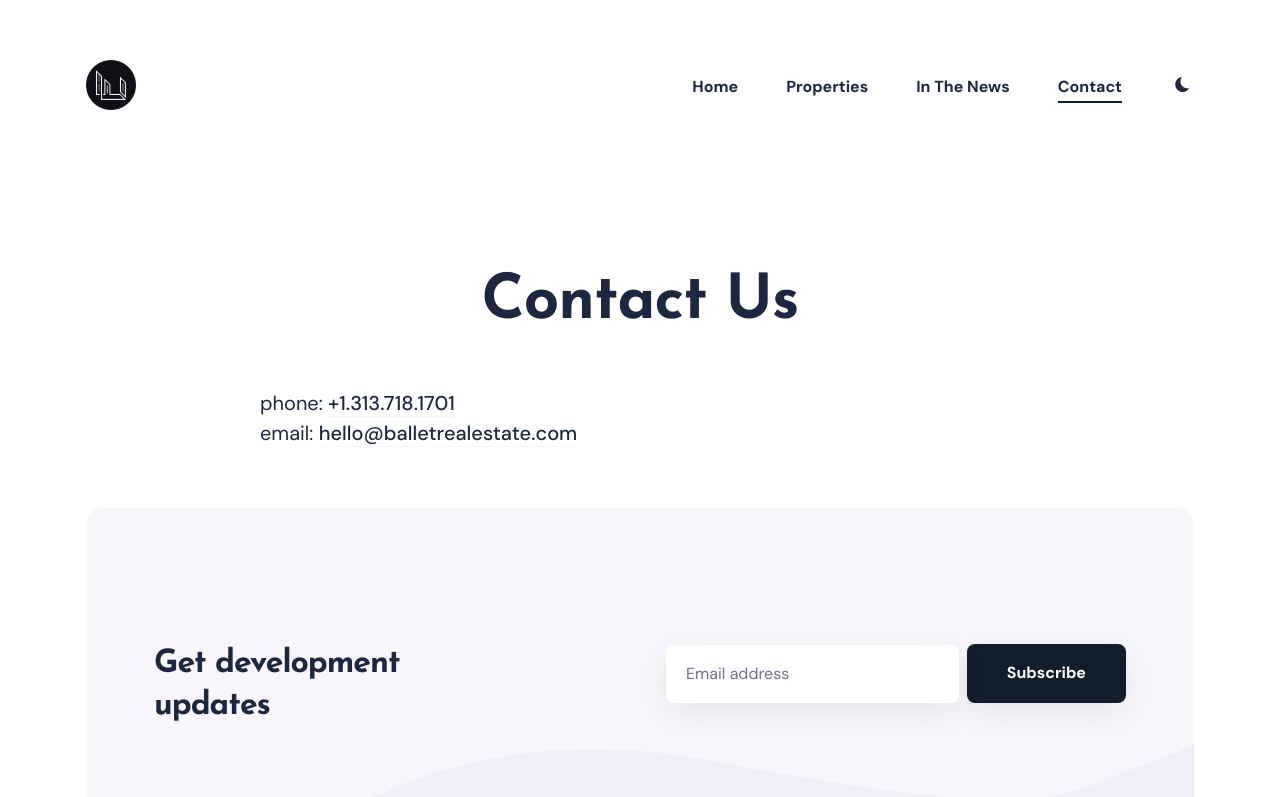
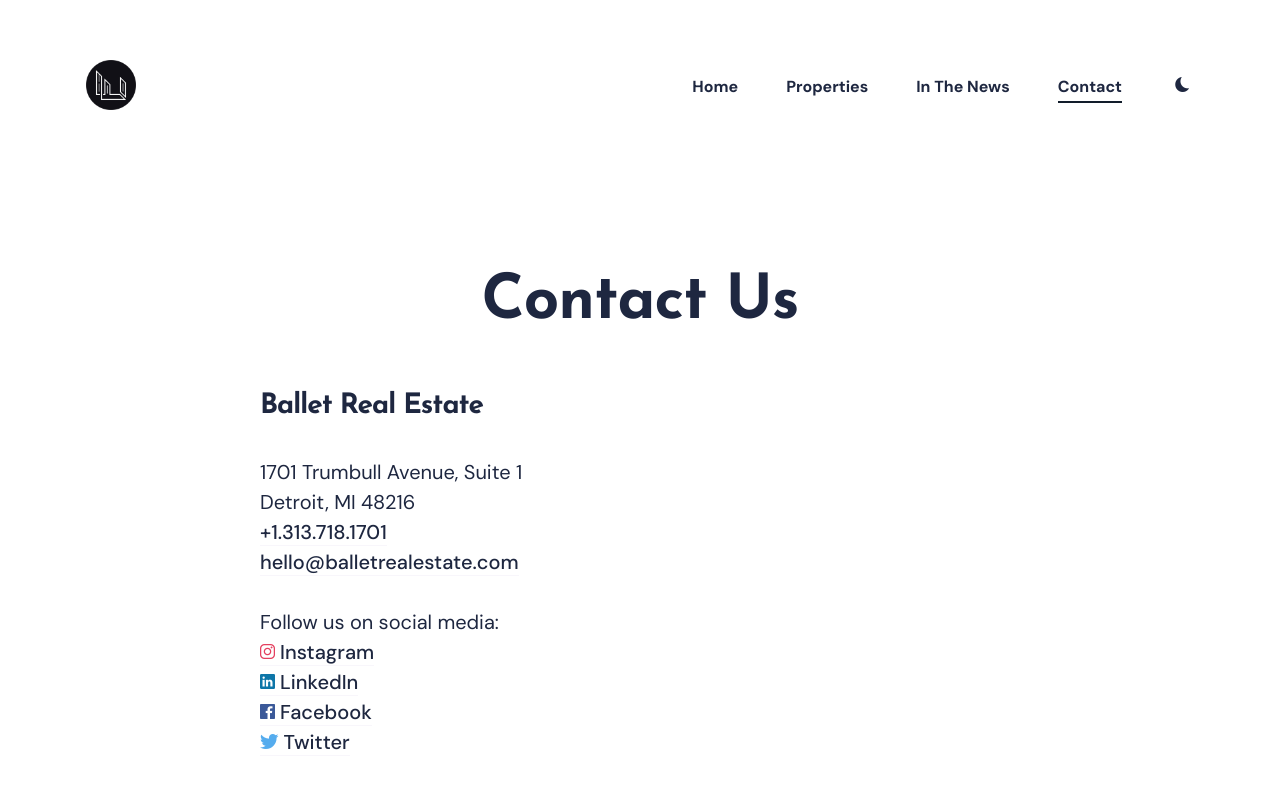
Before and after one commit to balletrealestate/balletrealestate.github.io, a Jekyll site: the page built from _pages/contact.html, in a window 1280 px wide and 1400 px high. Shown: the top 797 px of the window. Built offline with Jekyll 4.4.1, drawn with Linux system fonts in a browser that asks for light colours; nearby versions of some CDN libraries; some of the changed text lies outside the part shown; grey boxes are pictures that could not be loaded.

Commit message:
beefed up the contact page. better title for 1705 trumbull

```diff
--- a/_includes/section-blog.html
+++ b/_includes/section-blog.html
@@ -1,6 +1,5 @@
 <!-- begin blog -->
 <section class="blog section">
-
   <div class="container">
     <div class="row">
       <div class="col col-12">
--- a/_pages/contact.html
+++ b/_pages/contact.html
@@ -4,5 +4,31 @@
 permalink: /contact/
 menu: Contact
 ---
-<div>phone: <a href="tel:+1-313-718-1701">+1.313.718.1701</a></div>
-<div>email: <a href="mailto:hello@balletrealestate.com">hello@balletrealestate.com</a></div>
+
+<h2>Ballet Real Estate</h2>
+<div>1701 Trumbull Avenue, Suite 1</div>
+<div>Detroit, MI 48216</div>
+<div><a href="tel:+1-313-718-1701">+1.313.718.1701</a></div>
+<div><a href="mailto:hello@balletrealestate.com">hello@balletrealestate.com</a></div>
+
+<br/>
+
+<div>Follow us on social media:</div>
+
+{% if site.data.settings.social %}
+{% for social in site.data.settings.social %}
+<div>
+  <a class="social__link" href="{{social.link}}" target="_blank" rel="noopener" aria-label="{{social.label}} link"><i class="ion {{social.icon}}" style="color: {{social.color}};"></i> {{social.label}}</a>
+</div>
+{% endfor %}
+{% endif %}
+
+<br/><br/>
+
+<div class="page">
+  <img class="no-lightense" alt="Ballerina Art by Sydney James" data-ll-status="loaded" src="/images/sydney-james.png">
+</div>
+<blockquote>
+  <p>{{ site.data.settings.hero.hero__quote }}</p>
+  <p><cite>{{ site.data.settings.hero.hero__quote_author }}</cite></p>
+</blockquote>
--- a/_posts/2016-08-12-1705-trumbull.markdown
+++ b/_posts/2016-08-12-1705-trumbull.markdown
@@ -1,6 +1,6 @@
 ---
 layout: post
-title: "1705 Trumbull"
+title: "1705 Trumbull: sidewalk shops and walk-up retail in 1920s building"
 description: "In 2016 we renovated a 1920s brick and block building bringing two retail units to the sidewalk, a walk-up retail unit to the second floor and a residential cedar deck to the rooftop."
 handle: "1705 Trumbull"
 date:   2016-08-12 16:48:48 +0500
--- a/properties/index.html
+++ b/properties/index.html
@@ -2,7 +2,7 @@
 layout: default
 title: Properties
 menu: Properties
-description: 'We develop authentic neighborhood spots. We create small retail shops that are good for first-time entrepreneurs who want to lower startup costs while mitigating risks. Mixing multiple retail offerings with residential homes and office suites creates a sense of safety, exploration and delight for neighbors, visitors and business owners. Our properties blend historic renovations with new architecture in a way that engages with the sidewalk and creates a lively flow among indoor, outdoor, private and public places.'
+description: 'We develop authentic neighborhood spots. We create small retail shops that are good for first-time entrepreneurs who want to lower startup costs while mitigating risks. We mix multiple retail offerings with residential homes and office suites to create a sense of safety, exploration and delight for neighbors, visitors and business owners. Our properties blend historic renovations with new architecture in a way that engages with the sidewalk and creates a lively flow among indoor, outdoor, private and public places.'
 ---
 
 <!-- begin hero -->
```
Also changed, not shown: _data/settings.yml (+4 -46 lines), _includes/section-hero.html (+1 -7 lines).
